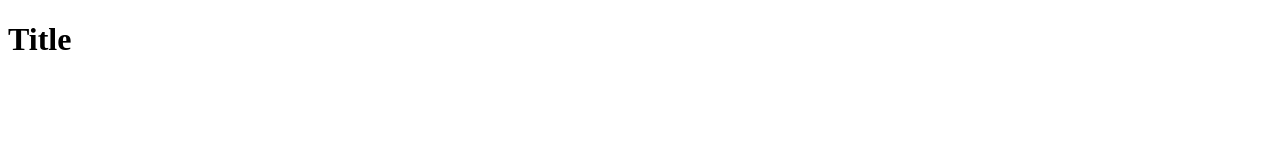
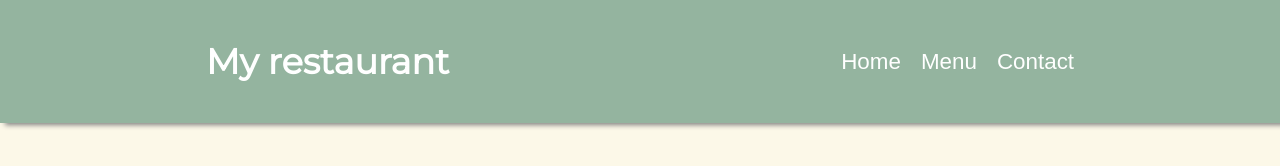
Before and after one commit to KunalP99/restaurant-page, a website built with webpack: page dist/index.html in a window 1280 px wide. Built offline with nearby package versions, Linux system fonts and the light colour scheme.

Commit message:
Added some styles to the page

```diff
--- a/package.json
+++ b/package.json
@@ -4,7 +4,9 @@
   "description": "",
   "main": "index.js",
   "scripts": {
-    "test": "echo \"Error: no test specified\" && exit 1"
+    "test": "echo \"Error: no test specified\" && exit 1",
+    "watch": "webpack --watch",
+    "build": "webpack"
   },
   "repository": {
     "type": "git",
@@ -17,6 +19,8 @@
   },
   "homepage": "https://github.com/KunalP99/restaurant-page#readme",
   "devDependencies": {
+    "css-loader": "^6.7.1",
+    "style-loader": "^3.3.1",
     "webpack": "^5.74.0",
     "webpack-cli": "^4.10.0"
   }
--- a/src/index.js
+++ b/src/index.js
@@ -1 +1,4 @@
-console.log('running');
+import firstLoad from './load';
+import './style.css';
+
+firstLoad();
--- /dev/null
+++ b/src/load.js
@@ -0,0 +1,47 @@
+export default function firstLoad() {
+    const divContent = document.getElementById('content');
+
+    // Appending the return of the functions to the content container
+    divContent.appendChild(header());
+
+    return divContent;
+}
+
+const header = () => {
+    const headerDiv = document.createElement('div');
+    const title = document.createElement('h1');
+
+    title.textContent = 'My restaurant';
+
+    title.classList.add('title');
+    headerDiv.classList.add('header-container');
+
+    headerDiv.appendChild(title);
+    headerDiv.appendChild(nav());
+
+    return headerDiv;
+};
+
+const nav = () => {
+    const navContainer = document.createElement('div');
+
+    navContainer.classList.add('nav-container');
+
+    const navItem1 = document.createElement('button');
+    const navItem2 = document.createElement('button');
+    const navItem3 = document.createElement('button');
+
+    navItem1.classList.add('nav-link');
+    navItem2.classList.add('nav-link');
+    navItem3.classList.add('nav-link');
+
+    navItem1.textContent = 'Home';
+    navItem2.textContent = 'Menu';
+    navItem3.textContent = 'Contact';
+
+    navContainer.appendChild(navItem1);
+    navContainer.appendChild(navItem2);
+    navContainer.appendChild(navItem3);
+
+    return navContainer;
+}
--- /dev/null
+++ b/src/style.css
@@ -0,0 +1,63 @@
+@import url('https://fonts.googleapis.com/css2?family=Montserrat&display=swap');
+
+:root {
+
+    /* COLOUR */
+    --body-main-colour: #FCF8E8;
+    --header-main-colour: #94B49F;
+
+    /* SIZING */
+    --xs-size: 5px;
+    --s-size: 10px;
+    --m-size: 20px;
+    --l-size: 30px;
+    --xl-size: 50px;
+}
+
+* {
+    margin: 0;
+    padding: 0;
+    box-sizing: border-box;
+}
+
+body {
+    font-family: 'Montserrat', sans-serif;
+    background-color: var(--body-main-colour);
+}
+
+
+button {
+    cursor: pointer;
+}
+
+/* Header */
+.header-container {
+    background-color: var(--header-main-colour);
+    color: white;
+    padding: var(--s-size);
+    display: flex;
+    align-items: center;
+    justify-content: space-around;
+    box-shadow: 5px 2px 5px grey;
+}
+
+.title {
+    font-size: 2.2rem;
+    margin-top: var(--l-size);
+    margin-bottom: var(--l-size);
+}
+
+.nav-container {
+    display: flex;
+    justify-content: center;
+    gap: var(--m-size);
+    margin-top: var(--l-size);
+}
+
+.nav-link {
+    background-color: transparent;
+    color: white;
+    border: none;
+    font-size: 1.4rem;
+    margin-bottom: var(--l-size);
+}
--- a/webpack.config.js
+++ b/webpack.config.js
@@ -6,4 +6,16 @@ module.exports = {
     filename: 'main.js',
     path: path.resolve(__dirname, 'dist'),
   },
+  devtool: 'inline-source-map',
+  module: {
+    rules: [
+      {
+        test: /\.css$/,
+        use: [
+          'style-loader',
+          'css-loader'
+        ]
+      }
+    ]
+  }
 };
```
Also changed, not shown: dist/index.html, dist/main.js, src/home.js (added), 1 other file.
